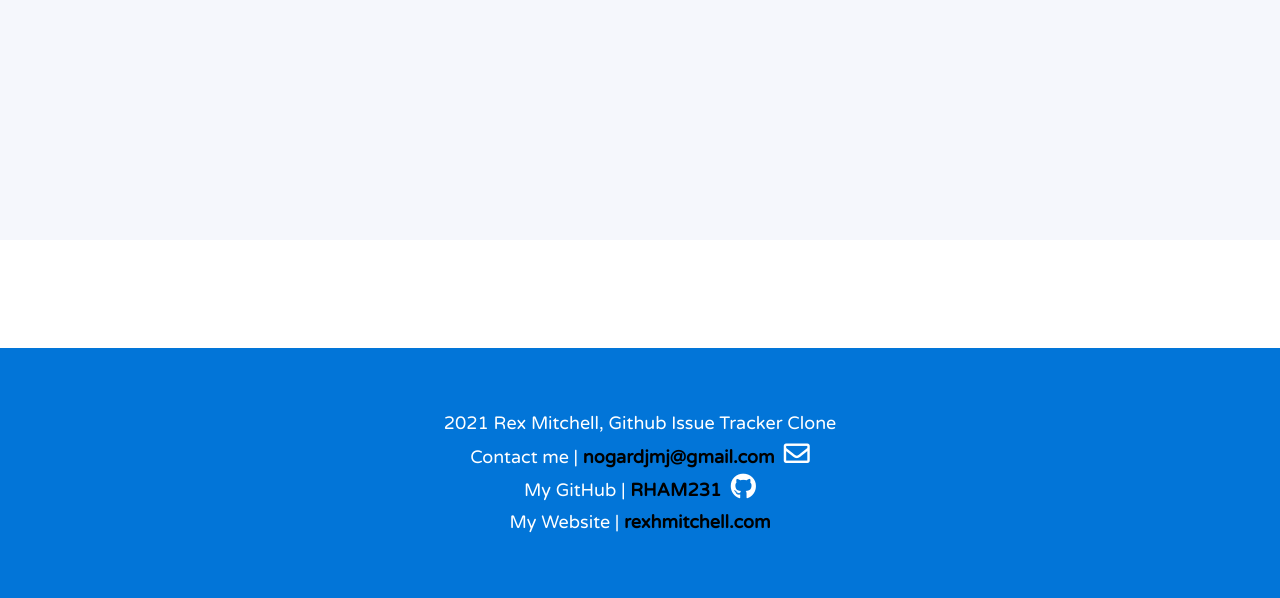
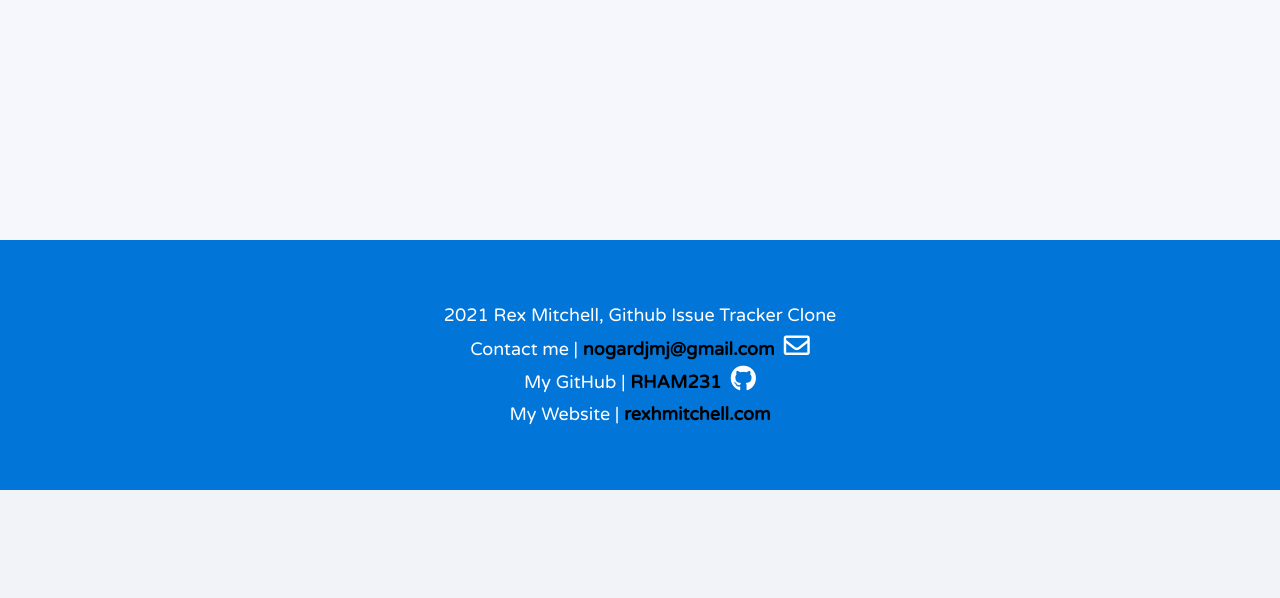
Before and after one commit to RHAM231/GitHub-Issue-Backend, a Django app: page /profile/ in a window 1280 px wide. Shown: the part 560-1158 px from the top of the page. After the commit the page ends 1050 px from the top, so only its background shows below. Run offline with Django 3.2, Linux system fonts and the light colour scheme; data comes from the database, SQL or seed files in the repository; parts of the project's set-up code (start-up, migrations or seed data) failed here and were passed over; some libraries are stand-ins or nearby versions.

Commit message:
Updated profile page to fix blank white space at bottom of screen

```diff
--- a/app/users/templates/users/profile.html
+++ b/app/users/templates/users/profile.html
@@ -36,10 +36,8 @@
     </div>
 
   </div>
-
+  <div class="row my-5"></div>
+  <div class="row my-5"></div>
 </div>
 
-</div>
-  <div class="row my-5"></div>
-</div>
 {% endblock content %}
```
